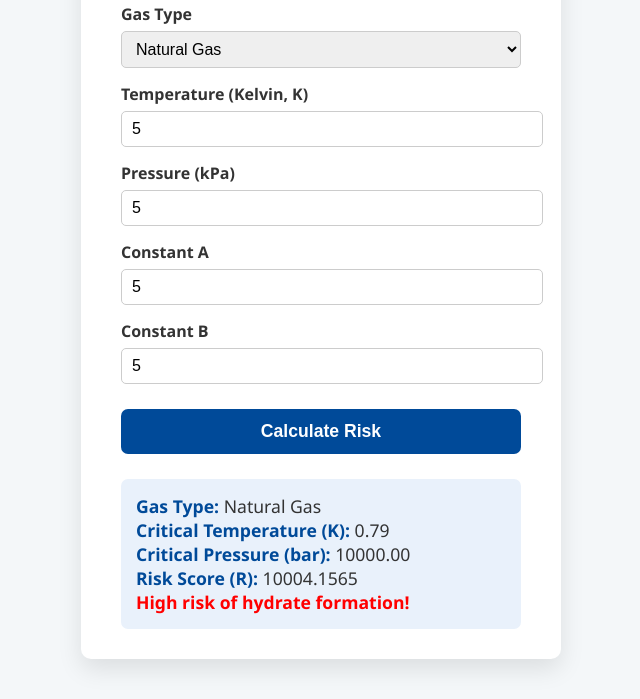
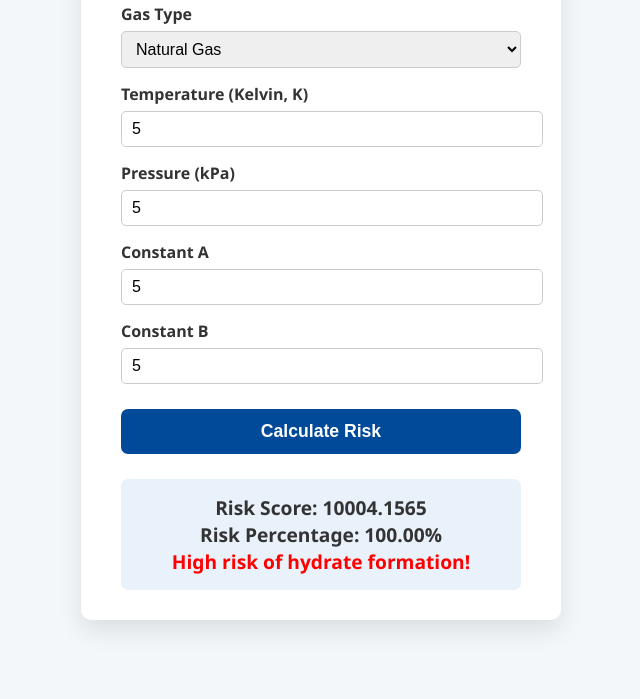
Before and after one commit to MHXXIN/hydrate-risk-simulator, a plain HTML site: page index.html in a window 1280 px wide. Both pictures are taken after typing "5", "5", "5", "5" into the empty fields and a click on the button "Calculate Risk". Shown: the part 156-855 px from the top of the page, without its empty margins (319-959 px from the left). After the commit the page ends 816 px from the top, so only its background shows below. Drawn offline with Linux system fonts and the light colour scheme.

Commit message:
Update index.html

```diff
--- a/index.html
+++ b/index.html
@@ -68,10 +68,9 @@
     padding: 15px;
     background: #e9f1fb;
     border-radius: 7px;
-    font-size: 1.1rem;
-  }
-  #result strong {
-    color: #004a99;
+    font-size: 1.2rem;
+    font-weight: 700;
+    text-align: center;
   }
 </style>
 </head>
@@ -112,7 +111,6 @@ function calculateRisk() {
   const P_kPa = parseFloat(document.getElementById("pressure").value);
   const A = parseFloat(document.getElementById("constantA").value);
   const B = parseFloat(document.getElementById("constantB").value);
-  const gas = document.getElementById("gas_type").value;
 
   if (isNaN(T) || isNaN(P_kPa) || isNaN(A) || isNaN(B)) {
     alert("Please enter valid numerical values for all fields.");
@@ -140,20 +138,18 @@ function calculateRisk() {
   // Calculate risk score R = |T_crit - T| + |P - P_crit|
   const R = Math.abs(T_crit - T) + Math.abs(P - P_crit);
 
-  // Format result message
-  let message = `<strong>Gas Type:</strong> ${gas}<br>`;
-  message += `<strong>Critical Temperature (K):</strong> ${T_crit.toFixed(2)}<br>`;
-  message += `<strong>Critical Pressure (bar):</strong> ${P_crit.toFixed(2)}<br>`;
-  message += `<strong>Risk Score (R):</strong> ${R.toFixed(4)}<br>`;
+  // Risk percentage (scaled arbitrarily for display)
+  const riskPercentage = Math.min((R / 10) * 100, 100);
 
-  // Simple interpretation threshold
-  if (R < 1) {
-    message += `<span style="color:green;font-weight:bold;">Low risk of hydrate formation.</span>`;
-  } else if (R < 5) {
-    message += `<span style="color:orange;font-weight:bold;">Moderate risk of hydrate formation.</span>`;
-  } else {
-    message += `<span style="color:red;font-weight:bold;">High risk of hydrate formation!</span>`;
-  }
+  // Risk level
+  const riskLevel = R > 1 ? "High risk of hydrate formation!" : "Low risk of hydrate formation.";
+
+  // Display only the required info
+  const message = `
+    Risk Score: ${R.toFixed(4)}<br>
+    Risk Percentage: ${riskPercentage.toFixed(2)}%<br>
+    <span style="color: ${R > 1 ? 'red' : 'green'}; font-weight: bold;">${riskLevel}</span>
+  `;
 
   document.getElementById("result").innerHTML = message;
 }
```
